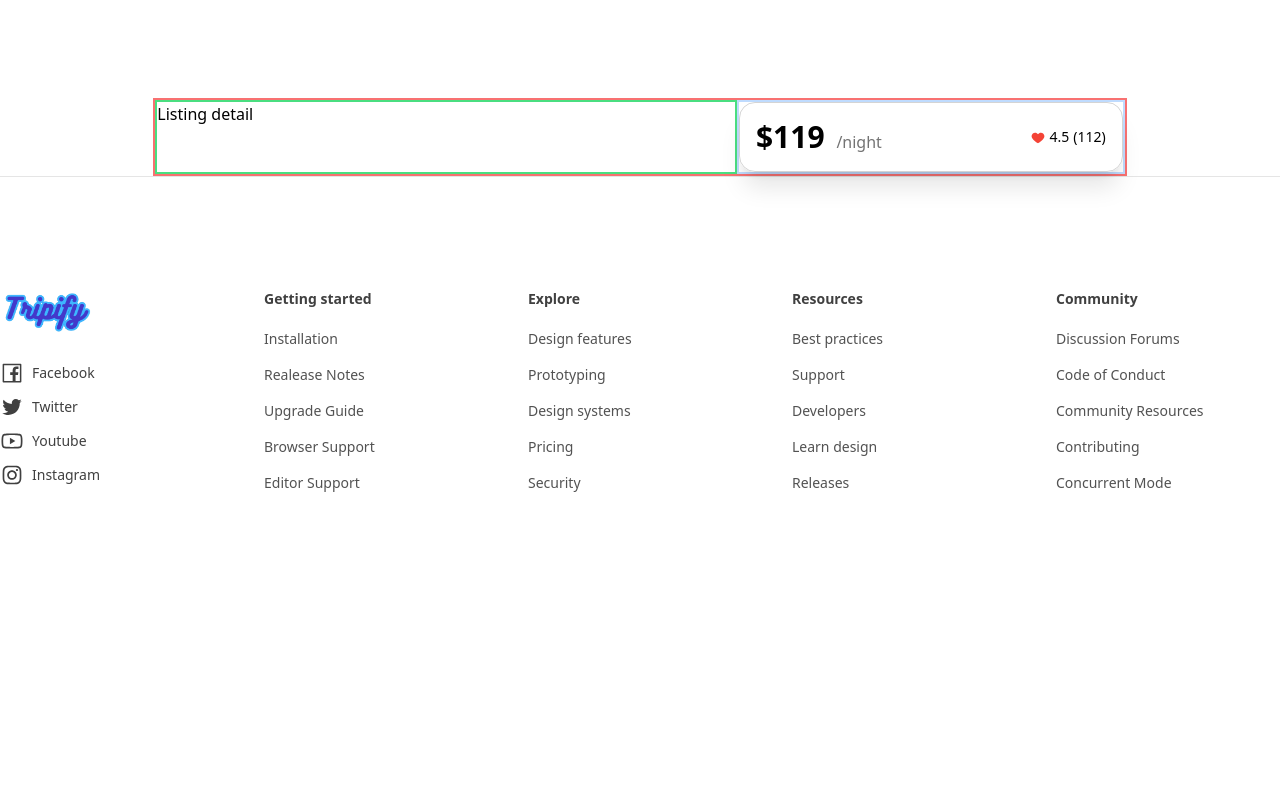
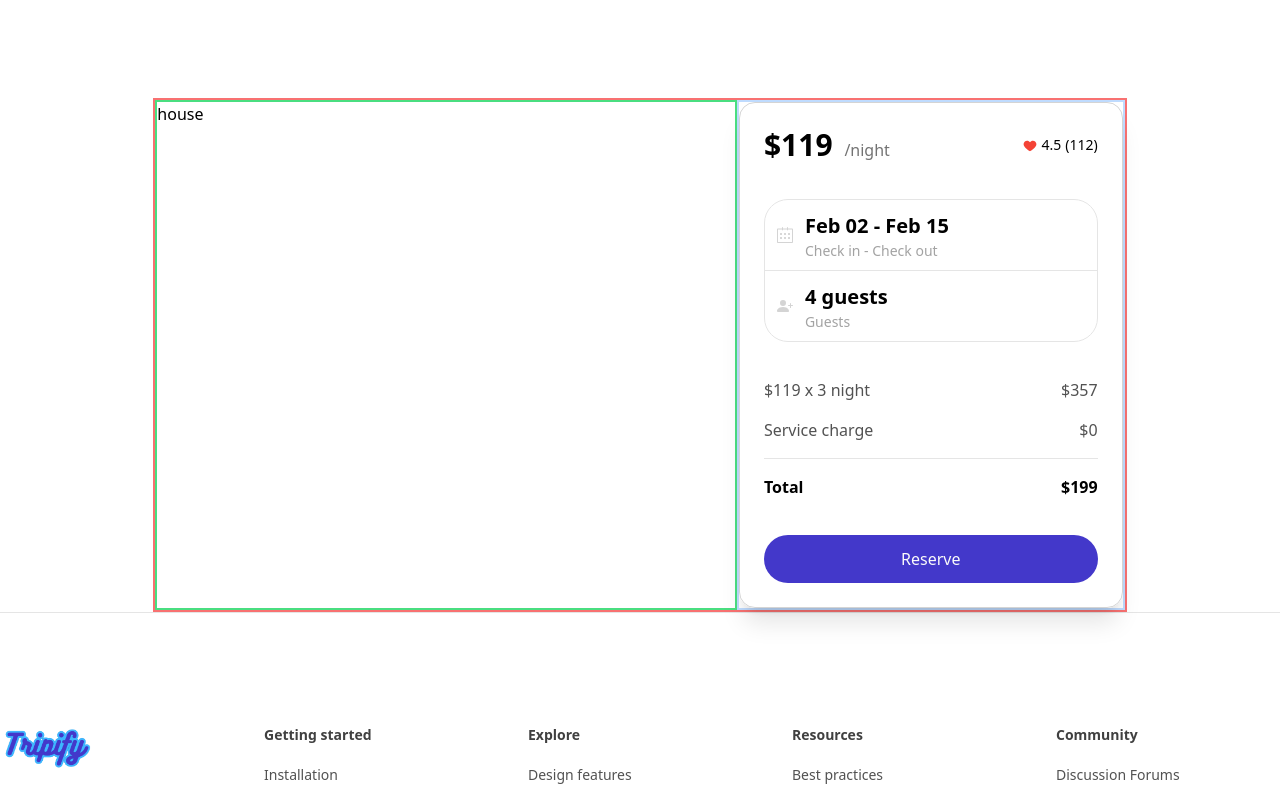
Before and after one commit to shabbirbd/Trip-finder, a React (Vite) app: page /listings in a window 1280 px wide. Shown: the part 551-1348 px from the top of the page. Before the commit the page ends 1156 px from the top, so only its background shows below. Built offline with nearby package versions, Linux system fonts and the light colour scheme; the HTML template or start-up script is replaced by a standard one.

Commit message:
adding component

```diff
--- /dev/null
+++ b/src/components/listingDetail/HouseCard.jsx
@@ -0,0 +1,11 @@
+import React from 'react';
+
+const HouseCard = () => {
+    return (
+        <div>
+            house
+        </div>
+    );
+};
+
+export default HouseCard;
--- a/src/components/listingDetail/ListingDetail.jsx
+++ b/src/components/listingDetail/ListingDetail.jsx
@@ -1,17 +1,21 @@
 import React from 'react';
+import { BsPersonPlusFill } from "react-icons/bs";
 import { FcLike } from 'react-icons/fc';
+import { SlCalender } from "react-icons/sl";
+import HouseCard from './HouseCard';
+
 
 const ListingDetail = () => {
     return (
         <main className='relative z-10 mt-11 flex flex-col lg:flex-row border-2 border-red-400'>
             <div className='w-full lg:w-3/5 xl:2/3 space-y-8 lg:spaace-y-10 lg:pr-10 border-2 border-green-400'>
-                Listing detail
+                <HouseCard/>
             </div>
 
 
             <div className='hidden lg:block flex-grow mt-14 lg:mt-0 border-2 border-blue-200'>
                 <div className='sticky top-28'>
-                    <div className='shadow-xl flex flex-col justify-center border border-neutral-300 p-4 rounded-2xl'>
+                    <div className='shadow-xl flex flex-col justify-center border border-neutral-300 p-6 space-y-9 rounded-2xl'>
 
                         <div className='flex justify-between'>
                             <span className='text-3xl font-semibold'>$119 <span className='ml-1 text-base font-normal text-neutral-500'>/night</span></span>
@@ -22,9 +26,53 @@ const ListingDetail = () => {
                             </div>
                         </div>
 
+                        <form className='flex flex-col border border-neutral-200 rounded-3xl'>
+                            <div className='z-10 relative flex flex-1 '>
+                                <button className='flex-1 flex relative p-3 items-center space-x-3 focus:outline-none'>
+                                    <div className='text-neutral-300 '>
+                                        <SlCalender/>
+                                    </div>
+                                    <div className='flex-grow text-left'>
+                                        <span className='block lg:text-xl font-semibold'>Feb 02 - Feb 15</span>
+                                        <span className='block text-sm mt-1 text-neutral-400 leading-none font-light'>Check in - Check out</span>
+                                    </div>
+                                </button>
+                            </div>
 
+                            <div className='w-full border-b border-neutral-200'></div>
 
+                            <div className='flex relaive flex-1'>
+                                <div className='flex-1 flex items-center focus:outline-none rounded-b-3xl'>
+                                    <button className='flex-1 flex relative p-3 items-center space-x-3 focus:outline-none'>
+                                        <div className='text-neutral-300'>
+                                            <BsPersonPlusFill/>
+                                        </div>
+                                        <div className='flex-grow text-left'>
+                                            <span className='block lg:text-xl font-semibold'> 4 guests</span>
+                                            <span className="block mt-1 text-sm text-neutral-400 leading-none font-light">Guests</span>
+                                        </div>
+                                    </button>
+                                </div>
+                            </div>
+                        </form>
 
+                        <div className='flex flex-col space-y-4'>
+                            <div className="flex justify-between text-neutral-600 dark:text-neutral-300">
+                                <span>$119 x 3 night</span>
+                                <span>$357</span>
+                            </div>
+                            <div className="flex justify-between text-neutral-600 dark:text-neutral-300">
+                                <span>Service charge</span>
+                                <span>$0</span>
+                            </div>
+                            <div className='w-full border-b border-neutral-200'></div>
+                            <div className="flex justify-between font-semibold">
+                                <span>Total</span>
+                                <span>$199</span>
+                            </div>
+                        </div>
+
+                        <a className="nc-Button relative h-auto inline-flex items-center justify-center rounded-full transition-colors text-sm sm:text-base font-medium px-4 py-3 sm:px-6  ttnc-ButtonPrimary disabled:bg-opacity-70 bg-elemental  text-neutral-50  focus:outline-none focus:ring-2 focus:ring-offset-2 focus:ring-primary-6000 " rel="noopener noreferrer" href="/checkout">Reserve</a>
                     </div>
                 </div>
             </div>
```
